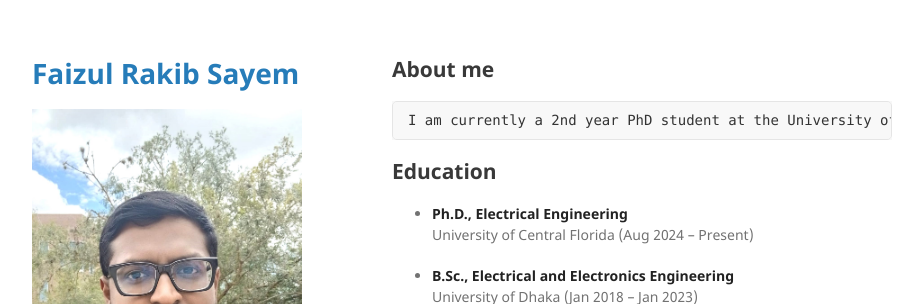
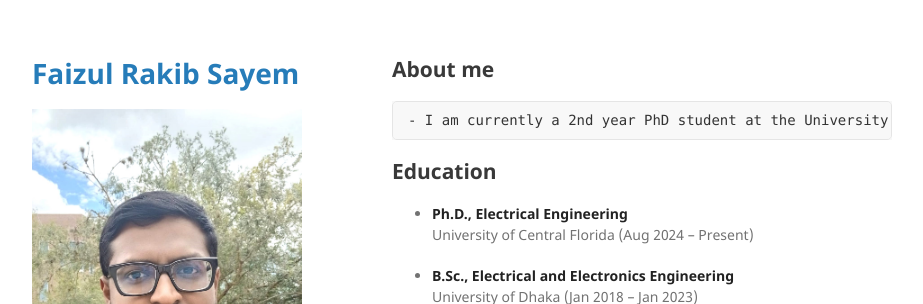
Before and after one commit to Sayem13003/Sayem, a Jekyll site: the page built from index.md, in a window 1280 px wide and 900 px high. Shown: the top 304 px of the window, without its empty margins (178-1101 px from the left). Built offline with Jekyll 4.4.1, drawn with Linux system fonts in a browser that asks for light colours; our own code applies the rules of GitHub Pages for plain Markdown files.

Commit message:
Update index.md

```diff
--- a/index.md
+++ b/index.md
@@ -1,5 +1,5 @@
 ## About me
-    I am currently a 2nd year PhD student at the University of Central Florida. I am working on weak supervision and noise learning with vision-language modeling. My research interest lies in vision-language modeling, LLM, object hallucination mitigation, and alignment with human feedback.
+    - I am currently a 2nd year PhD student at the University of Central Florida. I am working on weak supervision and noise learning with vision-language modeling. My research interest lies in vision-language modeling, LLM, object hallucination mitigation, and alignment with human feedback.
 
 ## Education
 
```
